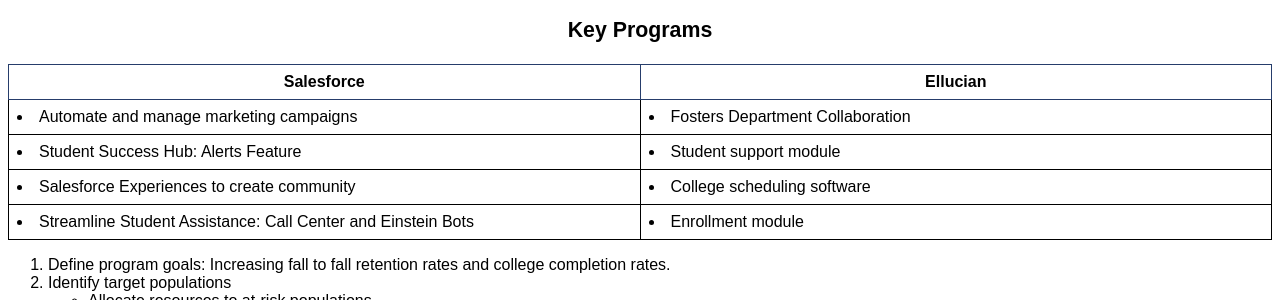
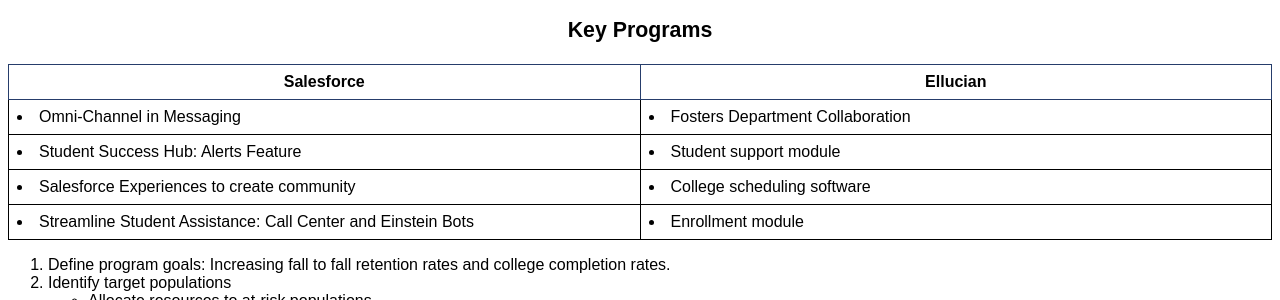
Before and after one commit to BiancaW714/biancaw714.github.io, a Jekyll site: the page index.html, which Jekyll copies as it is, in a window 1280 px wide. Shown: the part 728-1028 px from the top of the page. Built offline with Jekyll 4.4.1, drawn with Linux system fonts in a browser that asks for light colours.

Commit message:
Update index.html

```diff
--- a/index.html
+++ b/index.html
@@ -81,7 +81,7 @@
 
         </tr>
         <tr>
-          <td><li>Automate and manage marketing campaigns</li></td>
+          <td><li>Omni-Channel in Messaging</li></td>
           <td><li>Fosters Department Collaboration</li></td>
 
         </tr>
```
